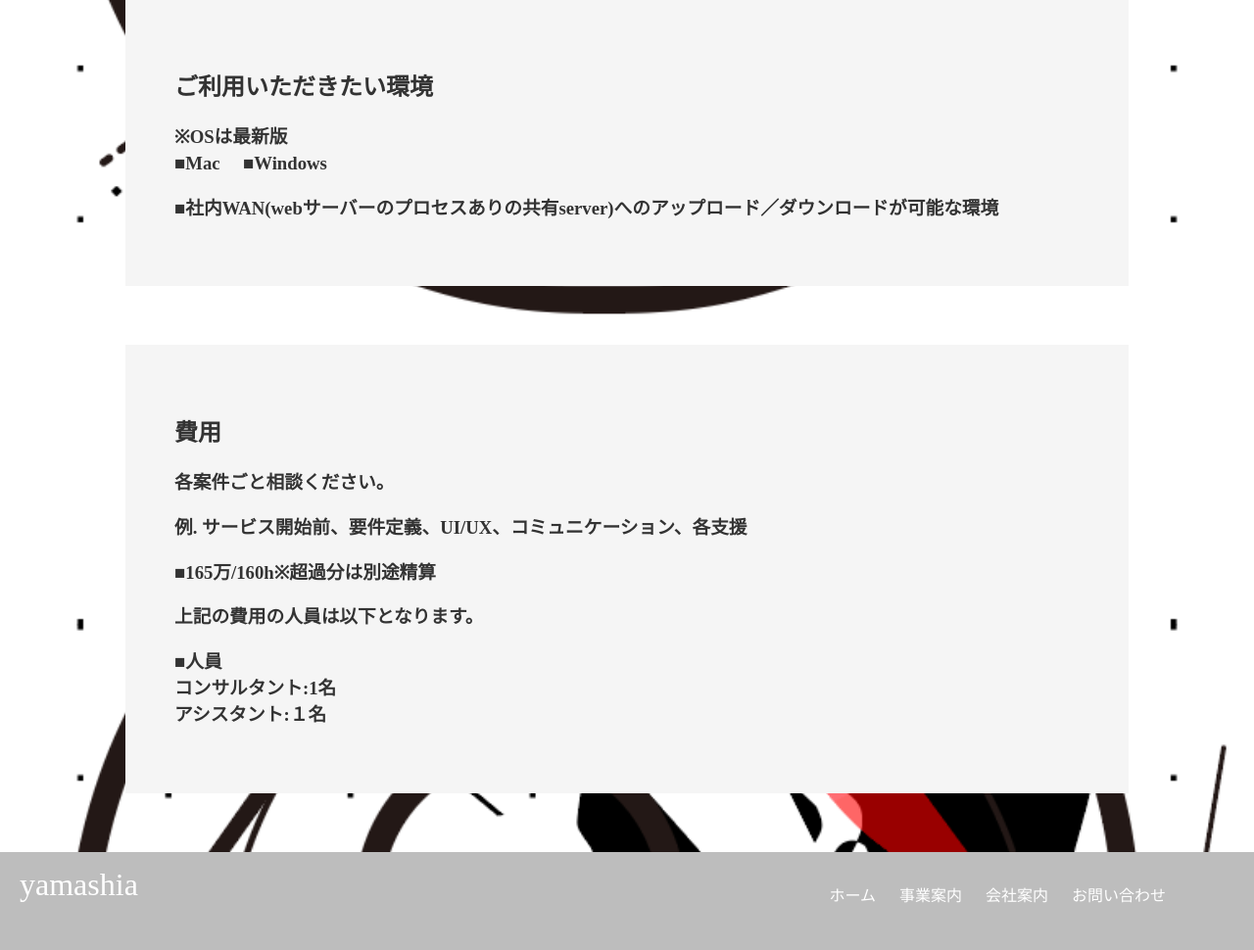
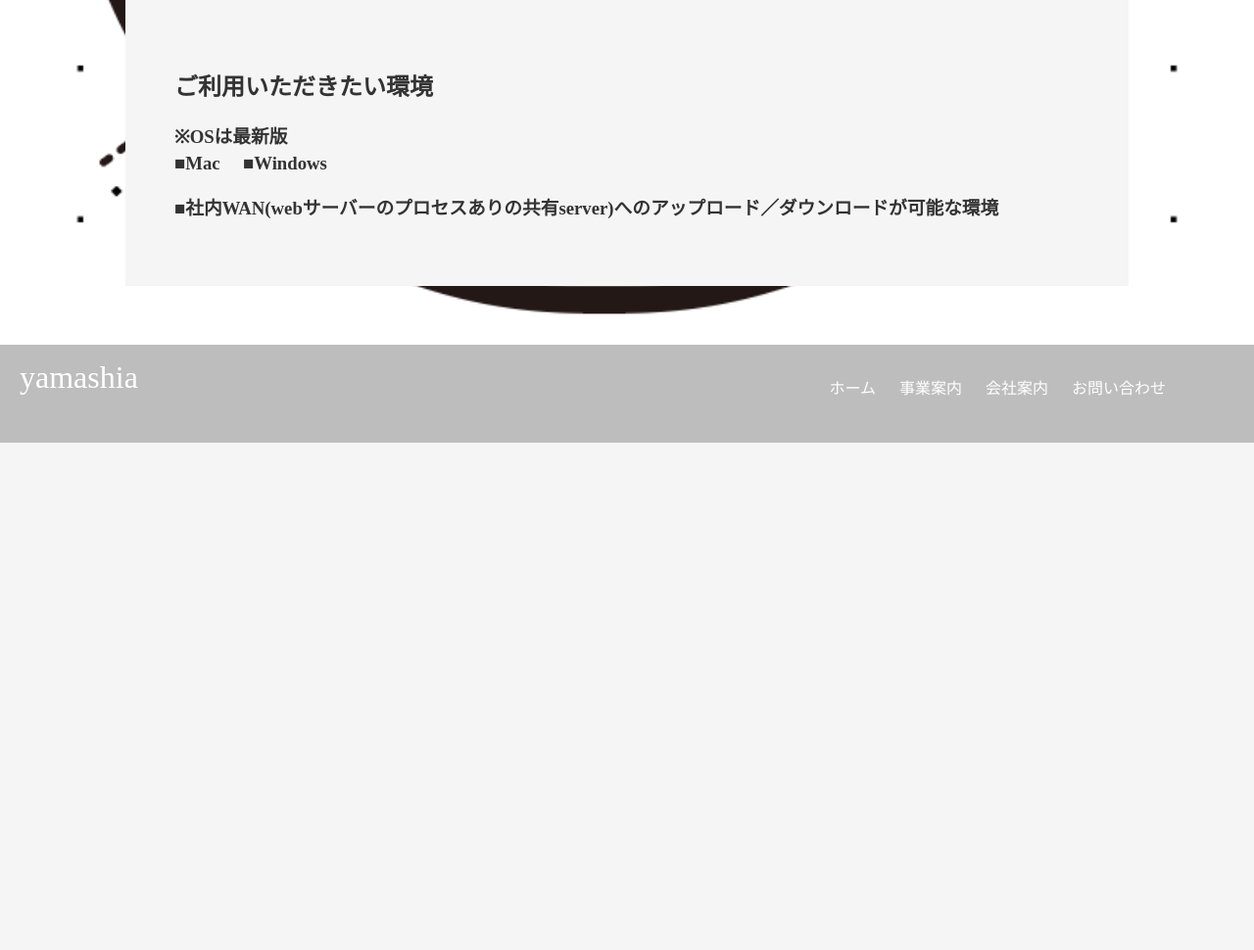
Before and after one commit to yamashia/yamashia, a PHP site: page / in a window 1280 px wide. Shown: the part 2017-2987 px from the top of the page at 98% size. After the commit the page ends 2469 px from the top, so only its background shows below. Run offline with PHP 8.4, Linux system fonts and the light colour scheme; some libraries are stand-ins or nearby versions.

Commit message:
Add files via upload

```diff
--- a/yamashia.co.jp/index.php
+++ b/yamashia.co.jp/index.php
@@ -112,14 +112,7 @@
   <h3>※OSは最新版　<br>■Mac 　■Windows</h3>
   <h3>■社内WAN(webサーバーのプロセスありの共有server)へのアップロード／ダウンロードが可能な環境</h3>
 </div>
-<div class="cost">
-  <h2>費用</h2>
-  <h3>各案件ごと相談ください。</h3>
-  <h3>例. サービス開始前、要件定義、UI/UX、コミュニケーション、各支援</h3>
-  <h3>■165万/160h※超過分は別途精算</h3>
-  <h3>上記の費用の人員は以下となります。</h3>
-  <h3>■人員 <br>コンサルタント:1名<br>アシスタント:１名</h3>
-</div>
+
 
   <footer>
    <div class="footer-logo"><a href="../index.php">yamashia</a></div>
```
